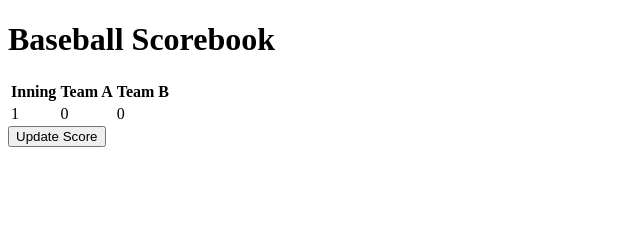
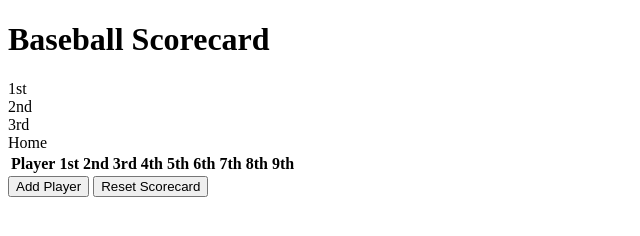
Before and after one commit to a-dogapp/Baseball-scores-, a plain HTML site: page index.html in a window 1280 px wide. Shown: the whole page, without its empty margins (0-640 px from the left). Drawn offline with Linux system fonts and the light colour scheme.

Commit message:
Update index.html

```diff
--- a/index.html
+++ b/index.html
@@ -3,28 +3,44 @@
 <head>
     <meta charset="UTF-8">
     <meta name="viewport" content="width=device-width, initial-scale=1.0">
-    <title>Baseball Scorebook</title>
+    <title>Baseball Scorecard</title>
     <link rel="stylesheet" href="style.css">
 </head>
 <body>
-    <h1>Baseball Scorebook</h1>
+    <h1>Baseball Scorecard</h1>
+
+    <!-- Baseball Diamond -->
+    <div id="diamond">
+        <div class="base base1">1st</div>
+        <div class="base base2">2nd</div>
+        <div class="base base3">3rd</div>
+        <div class="home base">Home</div>
+    </div>
+
+    <!-- Scorecard Table -->
     <table>
-        <tr>
-            <th>Inning</th>
-            <th>Team A</th>
-            <th>Team B</th>
-        </tr>
-        <tr>
-            <td>1</td>
-            <td id="teamA-1">0</td>
-            <td id="teamB-1">0</td>
-        </tr>
-        <!-- Add more rows for more innings -->
+        <thead>
+            <tr>
+                <th>Player</th>
+                <th>1st</th>
+                <th>2nd</th>
+                <th>3rd</th>
+                <th>4th</th>
+                <th>5th</th>
+                <th>6th</th>
+                <th>7th</th>
+                <th>8th</th>
+                <th>9th</th>
+            </tr>
+        </thead>
+        <tbody id="scorecard-body">
+            <!-- Player rows will be dynamically added -->
+        </tbody>
     </table>
-    <button onclick="updateScore()">Update Score</button>
+
+    <button onclick="addPlayer()">Add Player</button>
+    <button onclick="resetScorecard()">Reset Scorecard</button>
+
     <script src="script.js"></script>
 </body>
 </html>
-<body>
-    <script src="script.js"></script>
-</body>
```
